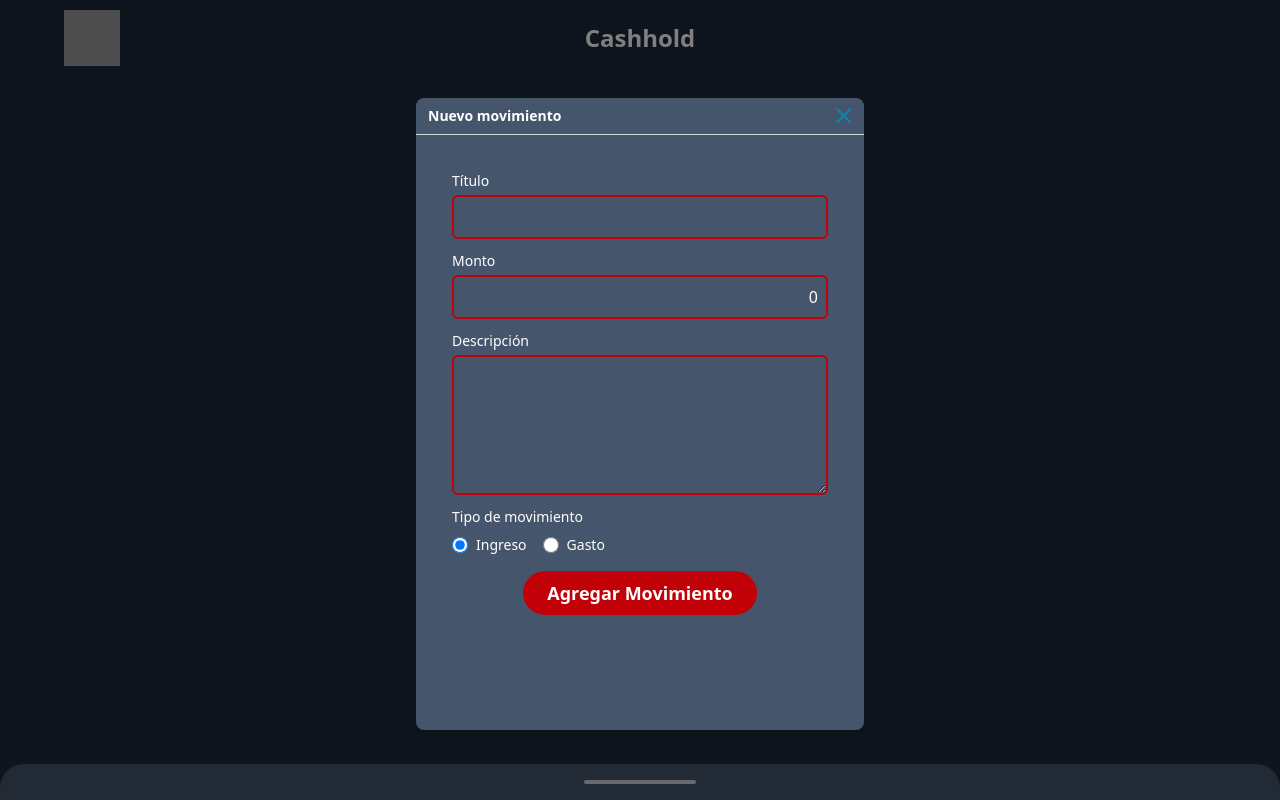
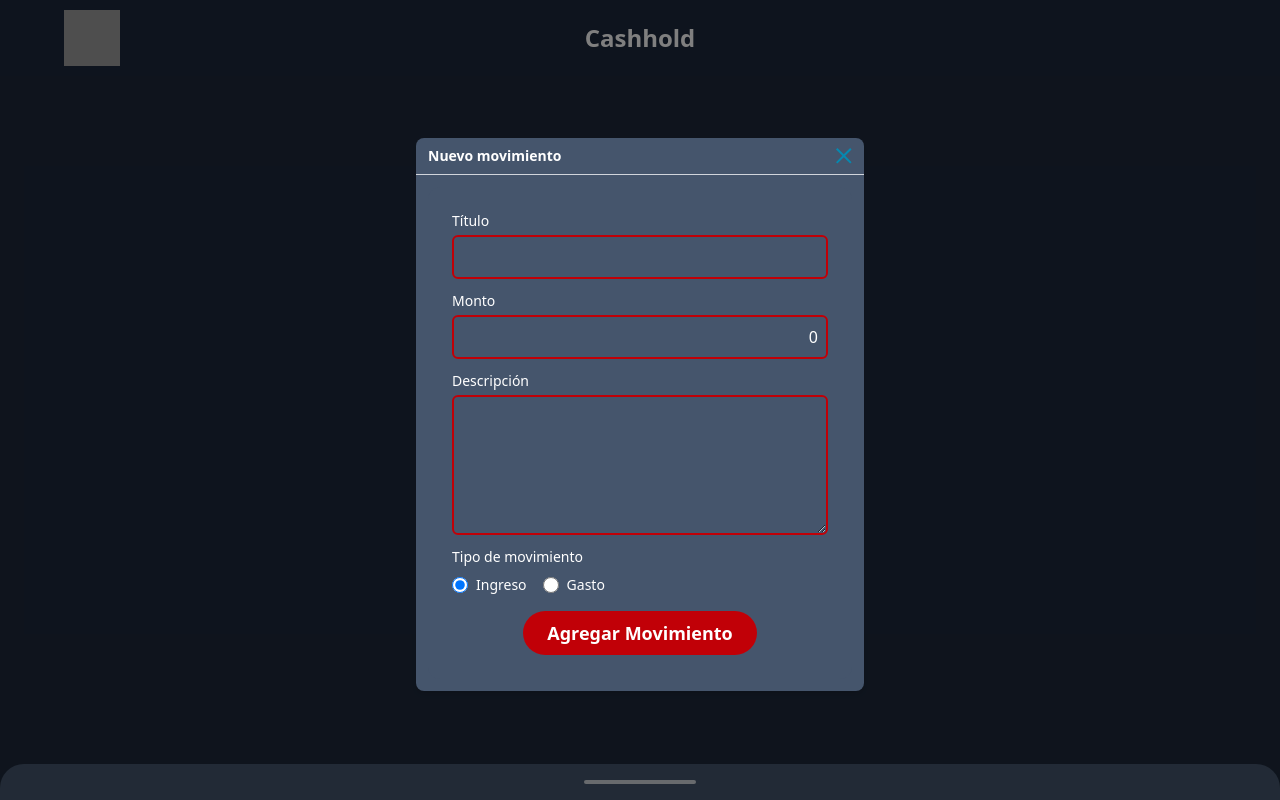
Before and after one commit to Camilo3631/Cashhold, a Vue app: page / in a window 1280 px wide. Both pictures are taken after a click on the button "Agregar Movimiento". Built offline with nearby package versions, Linux system fonts and the light colour scheme; grey boxes are pictures that could not be loaded.

Commit message:
actualizacion

```diff
--- a/src/components/Modal.vue
+++ b/src/components/Modal.vue
@@ -2,16 +2,26 @@
   <!-- Overlay -->
   <div
     v-if="showModal"
-    class="fixed inset-0 z-40 flex items-center justify-center bg-black/50 px-2"
+    class="fixed inset-0 z-40 flex items-start sm:items-center justify-center bg-black/50 px-2"
   >
     <!-- Modal -->
     <div
       class="
         w-full
-        max-w-[360px] sm:max-w-sm md:max-w-md
-        h-[520px] md:h-[79vh]   <!-- 🔹 móvil fijo, desktop vh -->
-         mt-9
-         mb-2
+        max-w-[360px]
+        sm:max-w-sm
+        md:max-w-md
+
+        /* 📱 móvil (px) */
+        max-h-[520px]
+        mt-2
+        mb-2
+
+        /* 📲 tablet + pc (vh) */
+        sm:max-h-[79vh]
+        sm:mt-9
+        sm:mb-2
+
         rounded-lg
         shadow-md
         bg-slate-600
@@ -20,7 +30,7 @@
       "
     >
       <!-- Header -->
-      <div class="flex justify-between items-center px-3 py-2 border-b border-gray-300">
+      <div class="flex justify-between items-center px-3 py-2 border-b border-gray-300 shrink-0">
         <p class="text-sm font-semibold text-white">
           Nuevo movimiento
         </p>
@@ -34,7 +44,7 @@
       </div>
 
       <!-- Body -->
-      <div class="px-3 py-3">
+      <div class="px-3 py-3 overflow-y-auto">
         <slot />
       </div>
     </div>
```
